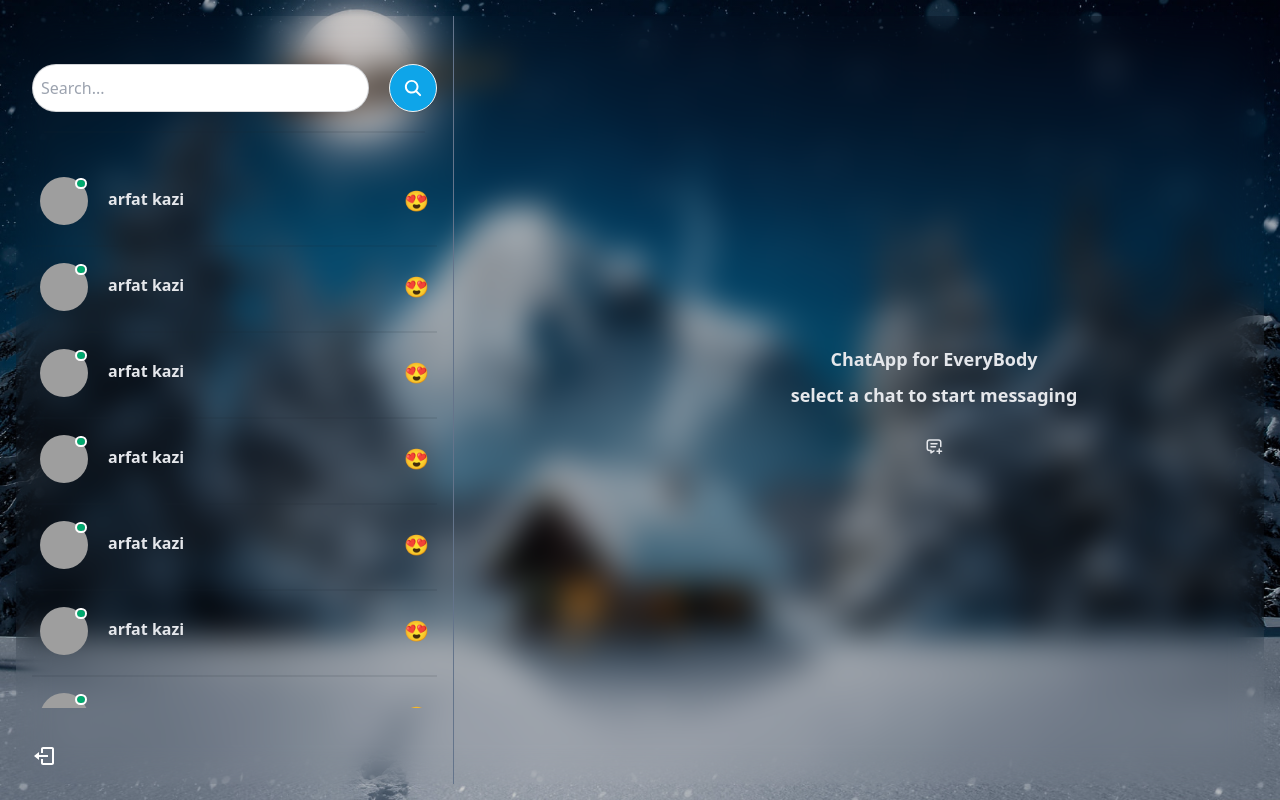
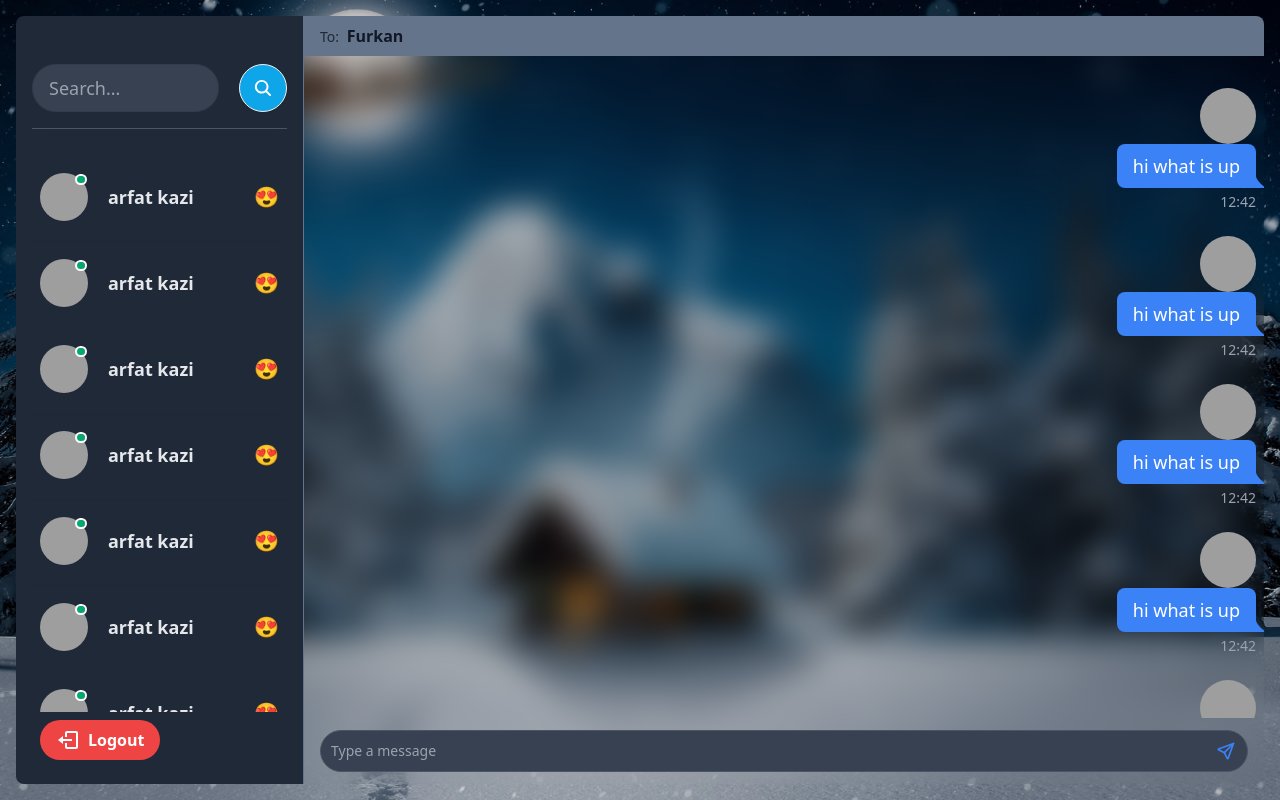
Before and after one commit to arfatkazi/ChitChat, a React (Vite) app in the folder frontend/: page / in a window 1280 px wide. Built offline with nearby package versions, Linux system fonts and the light colour scheme; grey boxes are pictures that could not be loaded.

Commit message:
updated frontend

```diff
--- a/frontend/src/components/messages/Message.jsx
+++ b/frontend/src/components/messages/Message.jsx
@@ -2,26 +2,22 @@ import React from "react"
 
 const Message = () => {
 	return (
-		<>
-			<div className="chat chat-end">
+		<div className="chat chat-end flex flex-col items-end p-2 max-w-full sm:max-w-lg md:max-w-xl lg:max-w-7xl">
 			<div className="chat-image avatar">
-					<div className="w-10 rounded-full">
+				<div className="w-8 sm:w-10 md:w-12 lg:w-14 rounded-full overflow-hidden">
 					<img
-							src={
-								"https://cdn0.iconfinder.com/data/icons/communication-line-10/24/account_profile_user_contact_person_avatar_placeholder-512.png"
-							}
-							alt="tailwind css chat bubble component"
+						src="https://cdn0.iconfinder.com/data/icons/communication-line-10/24/account_profile_user_contact_person_avatar_placeholder-512.png"
+						alt="user avatar"
 					/>
 				</div>
 			</div>
-				<div className={`chat-bubble text-white bg-blue-500`}>
+			<div className="chat-bubble bg-blue-500 text-white px-4 py-2 rounded-lg max-w-full text-sm sm:text-base md:text-lg">
 				hi what is up
 			</div>
-				<div className={`chat-footer opacity-50 text-sm gap-1 items-center`}>
+			<div className="chat-footer text-xs sm:text-sm text-gray-400 mt-1">
 				12:42
 			</div>
 		</div>
-		</>
 	)
 }
 
--- a/frontend/src/components/messages/MessageContainer.jsx
+++ b/frontend/src/components/messages/MessageContainer.jsx
@@ -6,10 +6,12 @@ import { TbMessagePlus } from "react-icons/tb"
 const NoChatSelected = () => {
 	return (
 		<div className="flex items-center justify-center w-full h-full">
-			<div className="px-4 text-center sm:text-lg text-gray-200 font-semibold flex flex-col items-center gap-2">
+			<div className="px-4 text-center sm:text-lg md:text-xl lg:text-2xl text-gray-200 font-semibold flex flex-col items-center gap-2">
 				<p className="">ChatApp for EveryBody</p>
-				<p>select a chat to start messaging</p>
-				<TbMessagePlus className="mt-5" />
+				<p className="text-sm sm:text-base md:text-lg lg:text-xl">
+					Select a chat to start messaging
+				</p>
+				<TbMessagePlus className="mt-5 text-4xl sm:text-5xl md:text-6xl lg:text-7xl" />
 			</div>
 		</div>
 	)
@@ -18,8 +20,8 @@ const NoChatSelected = () => {
 const MessageContainer = () => {
 	const isNoChatSelected = true
 	return (
-		<div className="md:min-w-[75vw] flex flex-col">
-			{isNoChatSelected ? (
+		<div className="flex flex-col w-full h-full md:min-w-[75vw]">
+			{!isNoChatSelected ? (
 				<NoChatSelected />
 			) : (
 				<>
--- a/frontend/src/components/messages/Messages.jsx
+++ b/frontend/src/components/messages/Messages.jsx
@@ -3,8 +3,7 @@ import Message from "./Message"
 
 const Messages = () => {
 	return (
-		<>
-			<div className="py-4 flex-1 overflow-auto custom-scrollbar">
+		<div className="py-4 flex-1 overflow-y-auto custom-scrollbar flex flex-col gap-2">
 			<Message />
 			<Message />
 			<Message />
@@ -23,7 +22,6 @@ const Messages = () => {
 			<Message />
 			<Message />
 		</div>
-		</>
 	)
 }
 
--- a/frontend/src/components/messages/MessagesInput.jsx
+++ b/frontend/src/components/messages/MessagesInput.jsx
@@ -1,24 +1,23 @@
 import React from "react"
 import { TbSend } from "react-icons/tb"
+
 const MessagesInput = () => {
 	return (
-		<>
 		<form className="px-4 my-3">
 			<div className="w-full relative">
 				<input
 					type="text"
 					placeholder="Type a message"
-						className="border text-sm rounded-lg block w-full p-2.5 bg-gray-700 border-gray-600 text-white"
+					className="border text-sm rounded-full block w-full p-2.5 pr-10 bg-gray-700 border-gray-600 text-white placeholder-gray-400 focus:outline-none focus:ring-2 focus:ring-blue-500 focus:border-transparent"
 				/>
 				<button
 					type="submit"
-						className="absolute inset-y-0 end-0 flex items-center pe-3"
+					className="absolute inset-y-0 right-0 flex items-center pr-3 text-blue-500 hover:text-blue-700"
 				>
-						<TbSend />
+					<TbSend size={20} />
 				</button>
 			</div>
 		</form>
-		</>
 	)
 }
 
--- a/frontend/src/components/sidebar/Conversation.jsx
+++ b/frontend/src/components/sidebar/Conversation.jsx
@@ -3,18 +3,20 @@ import React from "react"
 const Conversation = () => {
 	return (
 		<>
-			<div className="flex gap-2 items-center hover:bg-sky-500 rounded p-2 py-4 cursor-pointer mb-1  transition-all ">
-				<div className="avatar online">
-					<div className="w-12 rounded-full">
+			<div className="flex gap-2 items-center hover:bg-sky-500 rounded p-2 cursor-pointer mb-1 transition-all duration-200">
+				<div className="avatar online flex-shrink-0">
+					<div className="w-10 sm:w-12 rounded-full">
 						<img
 							src="https://cdn0.iconfinder.com/data/icons/communication-line-10/24/account_profile_user_contact_person_avatar_placeholder-512.png"
 							alt="user avatar"
 						/>
 					</div>
 				</div>
-				<div className="flex flex-col flex-1">
-					<div className="flex gap-3 justify-between">
-						<p className="font-bold text-gray-200 pl-3">arfat kazi</p>
+				<div className="flex flex-col flex-1 overflow-hidden">
+					<div className="flex gap-3 justify-between items-center">
+						<p className="font-bold text-gray-200 text-sm sm:text-base md:text-lg truncate pl-3">
+							arfat kazi
+						</p>
 						<span className="text-xl">😍</span>
 					</div>
 				</div>
--- a/frontend/src/components/sidebar/Conversations.jsx
+++ b/frontend/src/components/sidebar/Conversations.jsx
@@ -3,8 +3,7 @@ import Conversation from "./Conversation"
 
 const Conversations = () => {
 	return (
-		<>
-			<div className="py-2 flex flex-col overflow-auto custom-scrollbar ">
+		<div className="py-2 flex flex-col gap-2 overflow-y-auto h-full custom-scrollbar">
 			<Conversation />
 			<Conversation />
 			<Conversation />
@@ -17,7 +16,6 @@ const Conversations = () => {
 			<Conversation />
 			<Conversation />
 		</div>
-		</>
 	)
 }
 
--- a/frontend/src/components/sidebar/LogoutButton.jsx
+++ b/frontend/src/components/sidebar/LogoutButton.jsx
@@ -1,12 +1,14 @@
 import React from "react"
 import { BiLogOut } from "react-icons/bi"
+
 const LogoutButton = () => {
 	return (
-		<>
-			<div className="mt-auto ">
-				<BiLogOut className="w-6 h-6 text-white cursor-pointer mt-9" />
-			</div>
-		</>
+		<div className="mt-auto flex justify-center sm:justify-start p-2">
+			<button className="flex items-center gap-2 bg-red-500 hover:bg-red-600 text-white font-semibold rounded-full py-2 px-4 transition duration-200">
+				<BiLogOut className="w-5 h-5 sm:w-6 sm:h-6" />
+				<span className="hidden sm:inline">Logout</span>
+			</button>
+		</div>
 	)
 }
 
--- a/frontend/src/components/sidebar/SearchInput.jsx
+++ b/frontend/src/components/sidebar/SearchInput.jsx
@@ -3,15 +3,15 @@ import { IoSearch } from "react-icons/io5"
 
 const SearchInput = () => {
 	return (
-		<form className="w-full flex items-center gap-5">
+		<form className="w-full flex items-center gap-2 sm:gap-3 md:gap-4 lg:gap-5">
 			<input
 				type="text"
 				placeholder="Search..."
-				className="input input-bordered rounded-full p-2 focus:outline-none  pr-24"
+				className="input input-bordered rounded-full p-2 pl-4 pr-12 text-sm sm:text-base md:text-lg w-full bg-gray-700 text-white placeholder-gray-400 focus:outline-none focus:ring-2 focus:ring-sky-500 focus:border-transparent"
 			/>
 			<button
 				type="submit"
-				className="btn btn-circle bg-sky-500 hover:bg-sky-600 text-white flex justify-center items-center"
+				className="btn btn-circle bg-sky-500 hover:bg-sky-600 text-white flex justify-center items-center p-2 sm:p-2.5 md:p-3"
 			>
 				<IoSearch size={20} />
 			</button>
--- a/frontend/src/components/sidebar/Sidebar.jsx
+++ b/frontend/src/components/sidebar/Sidebar.jsx
@@ -5,14 +5,14 @@ import LogoutButton from "./LogoutButton"
 
 const Sidebar = () => {
 	return (
-		<>
-			<div className="border-r border-slate-500 p-4 flex flex-col pt-12 ">
-				<SearchInput />
-				<div className="divider px-3"></div>
-				<Conversations />
+		<div className="border-r border-slate-500 p-4 flex flex-col pt-12 w-full sm:w-64 md:w-72 lg:w-80 xl:w-96 h-full bg-gray-800 overflow-y-auto custom-scrollbar">
+			<SearchInput />
+			<div className="divider px-3 my-4 border-t border-slate-600"></div>
+			<Conversations />
+			<div className="mt-auto">
 				<LogoutButton />
 			</div>
-		</>
+		</div>
 	)
 }
 
```
Lines whose indentation alone changed are shown as unchanged.
